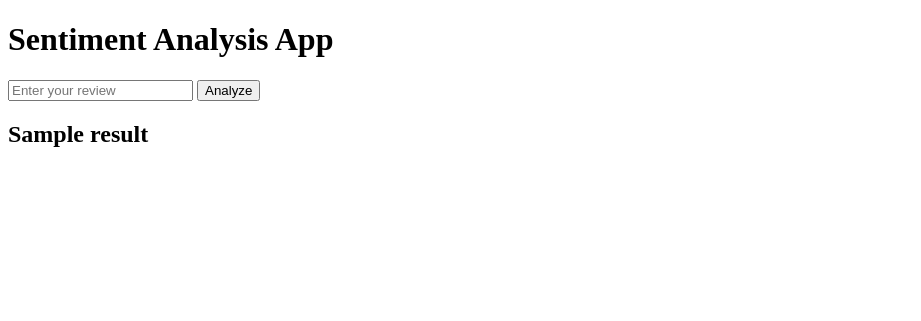
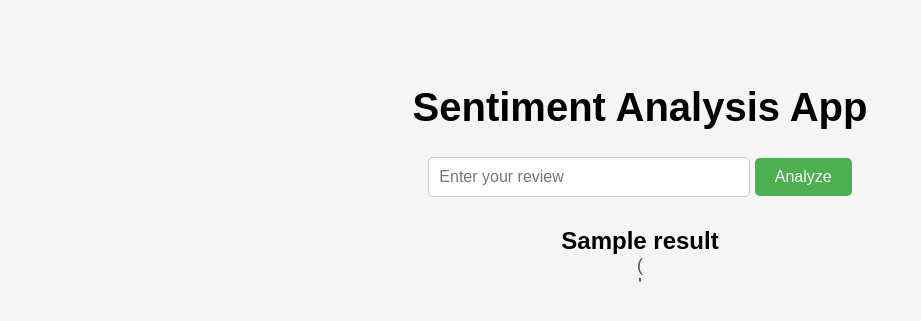
Before and after one commit to Supreme129xtha/sentiment-analysis-project, a Flask app: template ISY503_A3/templates/index.html in a window 1280 px wide. Shown: the top 321 px of the page, without its empty margins (0-921 px from the left). Run offline with Flask 3, Linux system fonts and the light colour scheme; the template is opened without the code that fills it: most values are stand-ins (such as "Sample title", 1, 10 or a date in 2020); parts of the project's set-up code (start-up, migrations or seed data) failed here and were passed over.

Commit message:
Add files via upload

```diff
--- a/ISY503_A3/app.py
+++ b/ISY503_A3/app.py
@@ -1,34 +1,38 @@
 from flask import Flask, render_template, request
+import pickle
+from tensorflow.keras.models import load_model
+from tensorflow.keras.preprocessing.sequence import pad_sequences
 
 app = Flask(__name__)
 
-positive_words = ["good", "great", "amazing", "love", "excellent", "best"]
-negative_words = ["bad", "worst", "hate", "terrible", "awful"]
+model = load_model("sentiment_model.h5")
+
+with open("tokenizer.pkl", "rb") as f:
+    tokenizer = pickle.load(f)
+
+MAX_LEN = 100
 
 def predict_sentiment(text):
     text = text.lower()
 
-    score = 0
+    sequence = tokenizer.texts_to_sequences([text])
+    padded = pad_sequences(sequence, maxlen=MAX_LEN)
 
-    for word in positive_words:
-        if word in text:
-            score += 1
+    prediction = model.predict(padded)[0][0]
 
-    for word in negative_words:
-        if word in text:
-            score -= 1
-
-    if score >= 0:
-        return "Positive review 😊"
+    if prediction >= 0.5:
+        return f"Positive review 😊 (Confidence: {prediction:.2f})"
     else:
-        return "Negative review 😡"
+        return f"Negative review 😡 (Confidence: {1 - prediction:.2f})"
 
 @app.route("/", methods=["GET", "POST"])
 def index():
     result = ""
+
     if request.method == "POST":
         text = request.form["review"]
         result = predict_sentiment(text)
+
     return render_template("index.html", result=result)
 
 if __name__ == "__main__":
--- a/ISY503_A3/templates/index.html
+++ b/ISY503_A3/templates/index.html
@@ -2,16 +2,71 @@
 <html>
 <head>
     <title>Sentiment Analysis</title>
+
+    <style>
+        body {
+            font-family: Arial, sans-serif;
+            text-align: center;
+            background-color: #f5f5f5;
+            padding-top: 50px;
+        }
+
+        h1 {
+            font-size: 40px;
+        }
+
+        input[type="text"] {
+            width: 300px;
+            padding: 10px;
+            font-size: 16px;
+            border-radius: 5px;
+            border: 1px solid #ccc;
+        }
+
+        button {
+            padding: 10px 20px;
+            font-size: 16px;
+            border-radius: 5px;
+            border: none;
+            background-color: #4CAF50;
+            color: white;
+            cursor: pointer;
+        }
+
+        button:hover {
+            background-color: #45a049;
+        }
+
+        .result {
+            margin-top: 30px;
+            font-size: 24px;
+            font-weight: bold;
+        }
+
+        .confidence {
+            font-size: 18px;
+            color: #555;
+        }
+    </style>
 </head>
+
 <body>
+
     <h1>Sentiment Analysis App</h1>
 
     <form method="POST">
-        <input type="text" name="review" placeholder="Enter your review">
+        <input type="text" name="review" placeholder="Enter your review" required>
         <button type="submit">Analyze</button>
     </form>
 
-    <h2>{{ result }}</h2>
+    {% if result %}
+        <div class="result">
+            {{ result.split('(')[0] }}
+        </div>
+        <div class="confidence">
+            ({{ result.split('(')[1] }}
+        </div>
+    {% endif %}
 
 </body>
-</html>
+</html>'
```
Also changed, not shown: ISY503_A3/templates/readme.md.
